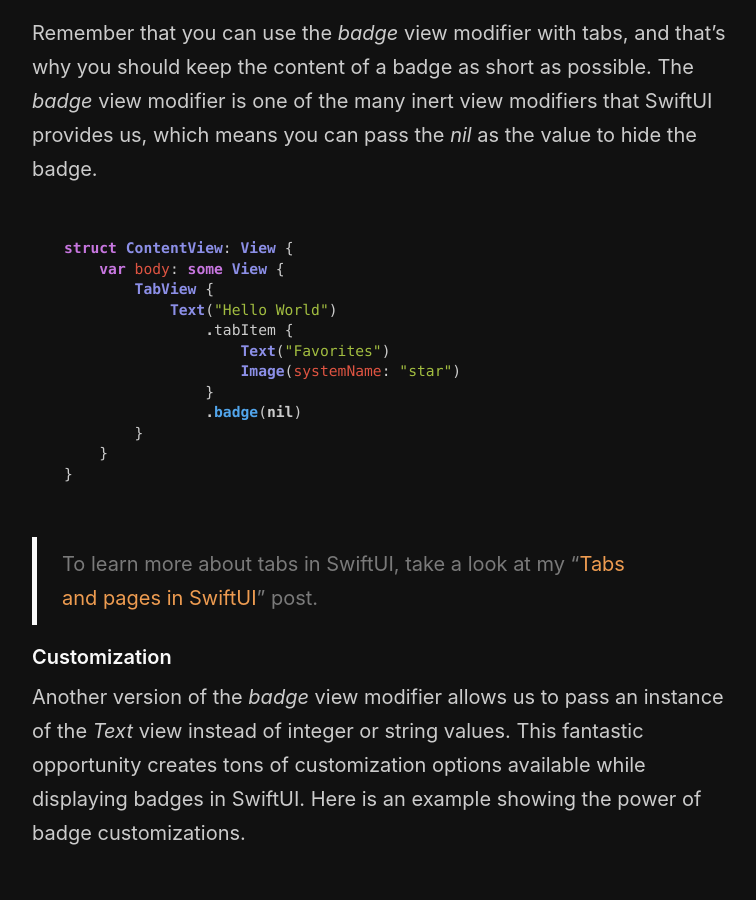
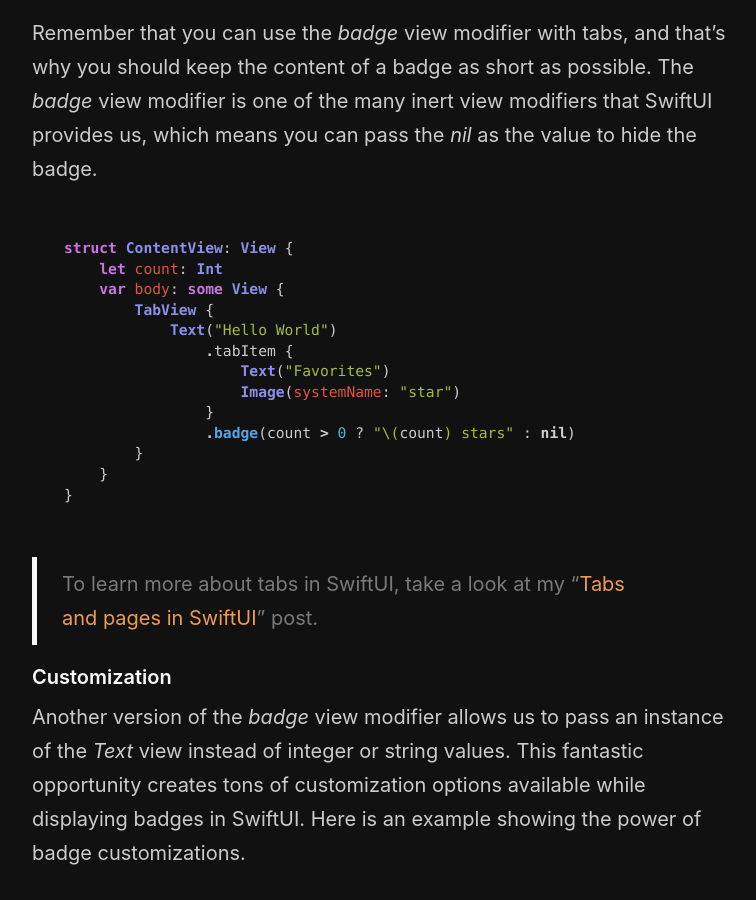
Before and after one commit to mecid/mecid.github.io, a Jekyll site: the page built from _posts/2021-11-10-displaying-badges-in-swiftui.md, in a window 1280 px wide and 900 px high, scrolled down 2319 px. Shown: the whole window, without its empty margins (258-1014 px from the left). Built offline with Jekyll 4.4.1, drawn with Linux system fonts in a browser that asks for light colours.

Commit message:
another code example improvement in badges post

````diff
--- a/_posts/2021-11-10-displaying-badges-in-swiftui.md
+++ b/_posts/2021-11-10-displaying-badges-in-swiftui.md
@@ -53,6 +53,7 @@ Remember that you can use the *badge* view modifier with tabs, and that's why yo
 
 ```swift
 struct ContentView: View {
+    let count: Int
     var body: some View {
         TabView {
             Text("Hello World")
@@ -60,7 +61,7 @@ struct ContentView: View {
                     Text("Favorites")
                     Image(systemName: "star")
                 }
-                .badge(nil)
+                .badge(count > 0 ? "\(count) stars" : nil)
         }
     }
 }
````
